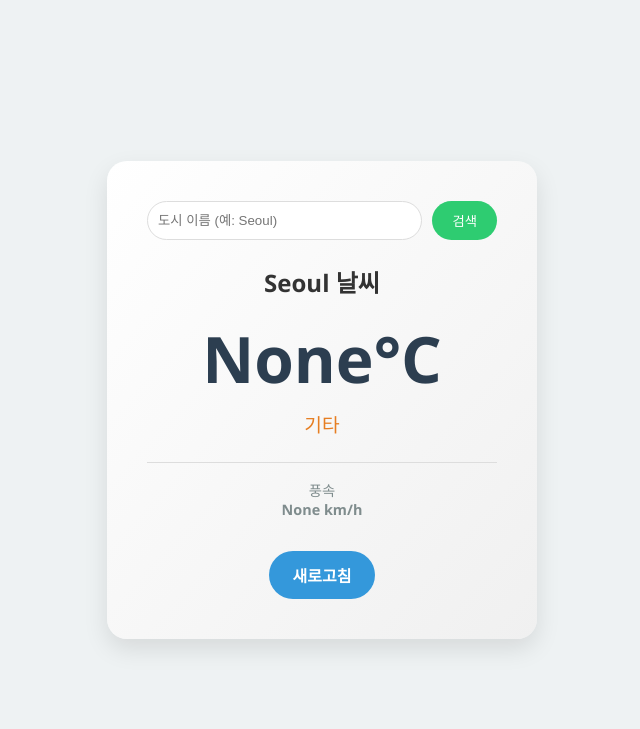
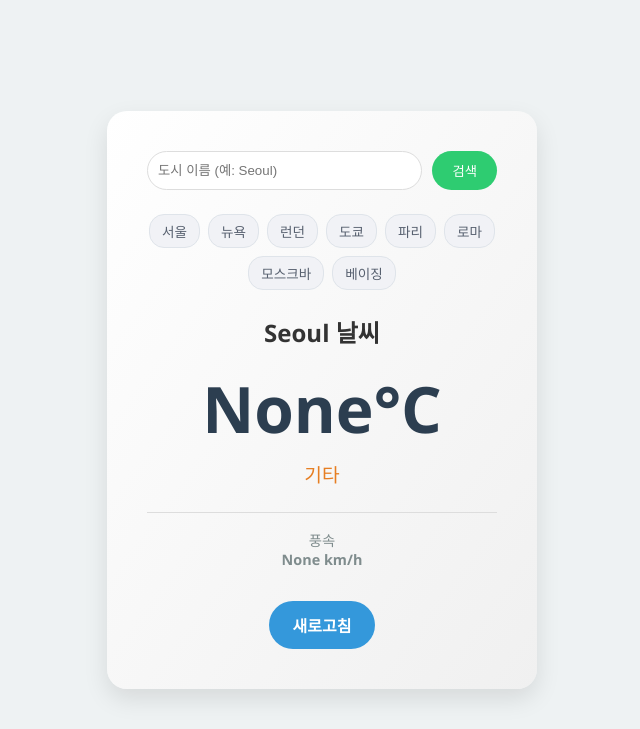
Before and after one commit to greynox7/weather_app, a Flask app: page /?city=Seoul in a window 1280 px wide. Shown: the top 729 px of the page, without its empty margins (318-958 px from the left). Run offline with Flask 3, Linux system fonts and the light colour scheme; data that the repository does not hold is empty.

Commit message:
Add major city buttons

```diff
--- a/templates/index.html
+++ b/templates/index.html
@@ -87,6 +87,28 @@
             border-radius: 20px;
             cursor: pointer;
         }
+        .city-buttons {
+            display: flex;
+            flex-wrap: wrap;
+            gap: 8px;
+            justify-content: center;
+            margin-bottom: 1.5rem;
+        }
+        .city-btn {
+            padding: 6px 12px;
+            background-color: #f1f2f6;
+            border: 1px solid #dfe4ea;
+            border-radius: 15px;
+            color: #57606f;
+            cursor: pointer;
+            font-size: 0.85rem;
+            transition: all 0.2s;
+            text-decoration: none;
+        }
+        .city-btn:hover {
+            background-color: #dfe4ea;
+            color: #2f3542;
+        }
     </style>
 </head>
 <body>
@@ -95,6 +117,17 @@
             <input type="text" name="city" placeholder="도시 이름 (예: Seoul)" required>
             <button type="submit">검색</button>
         </form>
+
+        <div class="city-buttons">
+            <a href="/?city=Seoul" class="city-btn">서울</a>
+            <a href="/?city=New York" class="city-btn">뉴욕</a>
+            <a href="/?city=London" class="city-btn">런던</a>
+            <a href="/?city=Tokyo" class="city-btn">도쿄</a>
+            <a href="/?city=Paris" class="city-btn">파리</a>
+            <a href="/?city=Rome" class="city-btn">로마</a>
+            <a href="/?city=Moscow" class="city-btn">모스크바</a>
+            <a href="/?city=Beijing" class="city-btn">베이징</a>
+        </div>
 
         <h1>{{ city_name }} 날씨</h1>
         <div class="temp">{{ temperature }}°C</div>
```
Also changed, not shown: k8s/deployment.yaml (added, +26 -0 lines), k8s/service.yaml (added, +12 -0 lines).
